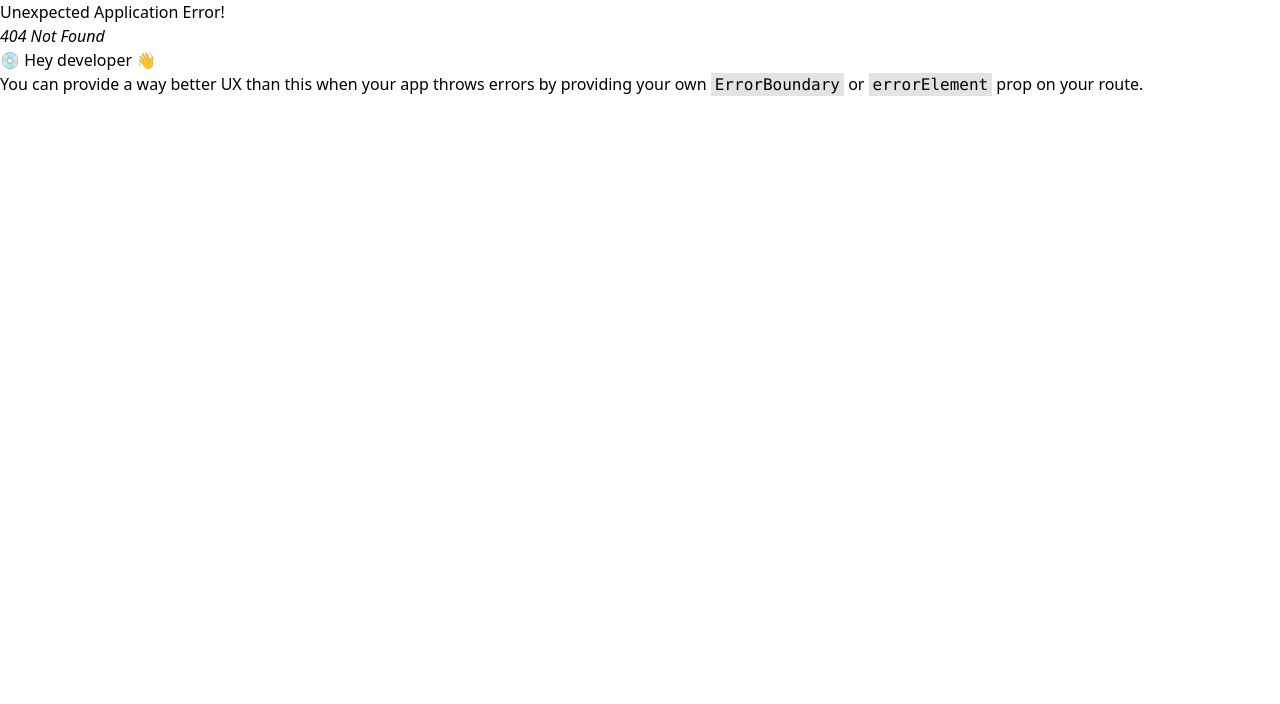
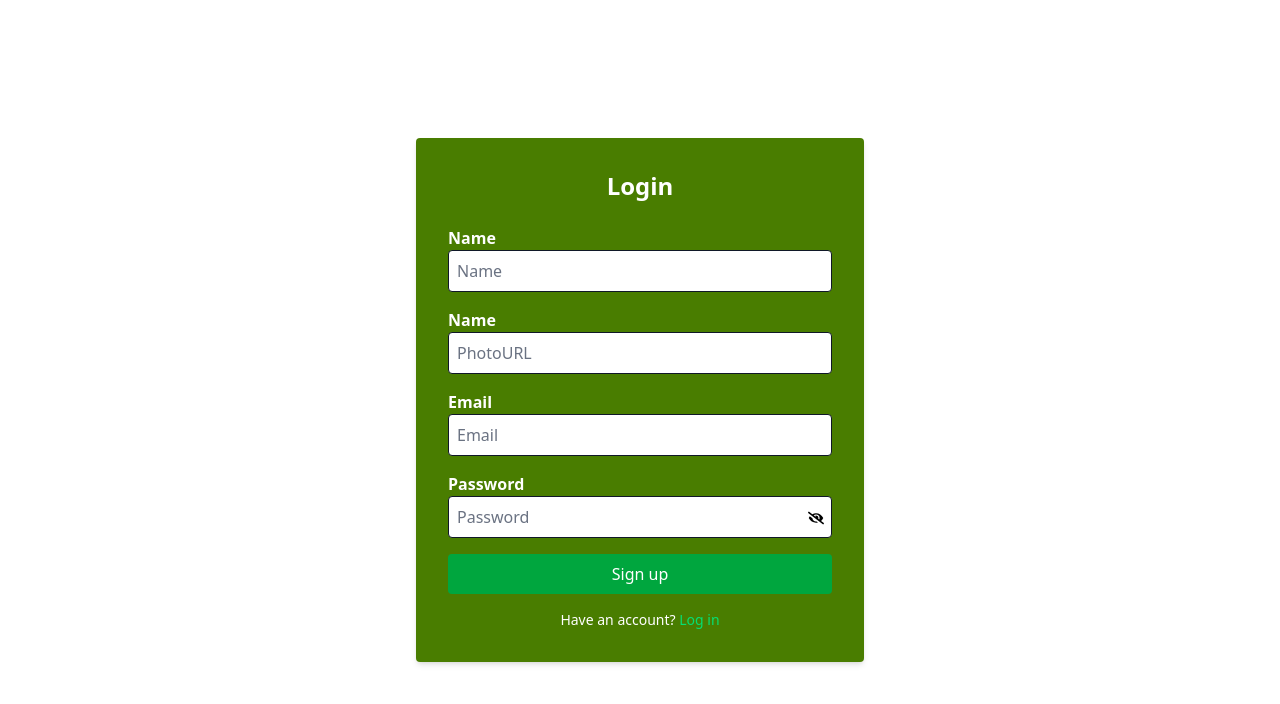
Before and after one commit to Shorabul/PetWell-client, a React (Vite) app: page /signup in a window 1280 px wide. Before the commit this address had no page. Shown: the top 704 px of the page. Built offline with nearby package versions, Linux system fonts and the light colour scheme; no server answers.

Commit message:
implement signup functionality and navigate user to homepage on successful registration

```diff
--- a/src/components/Navbar.jsx
+++ b/src/components/Navbar.jsx
@@ -1,14 +1,17 @@
-import React, { useState } from 'react';
+import React, { useContext, useState } from 'react';
 import { HiOutlineMenu } from "react-icons/hi";
 import { RxCross1 } from "react-icons/rx";
-import { NavLink } from 'react-router';
+import { Link, NavLink } from 'react-router';
+import { AuthContext } from '../provider/AuthContext';
 
 
 
 const Navbar = () => {
     const [toggle, setToggle] = useState(false);
     const [profileToggle, setProfileToggle] = useState(false);
-
+    const { user } = useContext(AuthContext);
+    // const { email } = user;
+    // console.log(email);
 
     const handleMenuToggle = () => {
         if (profileToggle) {
@@ -25,7 +28,7 @@ const Navbar = () => {
     return (
         <nav className="bg-lime-700">
             <div className="w-11/12 flex flex-wrap items-center justify-between mx-auto p-4">
-                <a href="https://flowbite.com/" className="flex items-center space-x-3 rtl:space-x-reverse">
+                <a className="flex items-center space-x-3 rtl:space-x-reverse">
                     <img src="https://i.ibb.co/vCQ80JMx/Warm-Paws-Logo.jpg" className="h-8" alt="Flowbite Logo" />
                     <span className="self-center text-2xl font-semibold whitespace-nowrap dark:text-white">WarmPaws</span>
                 </a>
@@ -43,21 +46,24 @@ const Navbar = () => {
                     </ul>
                 </div>
                 <div className="flex items-center md:order-2 space-x-3 md:space-x-0 rtl:space-x-reverse relative">
-                    <button onClick={handleProfileToggle} type="button" className="flex text-sm bg-gray-800 rounded-full md:me-0 focus:ring-4 focus:ring-gray-300 dark:focus:ring-gray-600">
-                        <img className="w-8 h-8 rounded-full" src="https://i.ibb.co/KpdMPfvv/demo-app-5.webp" alt="user photo" />
+                    {/* Profile dropdown */}
+                    {user ?
+                        <><button onClick={handleProfileToggle} type="button" className="flex text-sm bg-gray-800 rounded-full md:me-0 focus:ring-4 focus:ring-gray-300 dark:focus:ring-gray-600">
+                            <img className="w-8 h-8 rounded-full" src="https://i.ibb.co/kgVb18wv/user-icon.jpg" alt="user photo" />
                         </button>
-                    {/* Profile Dropdown menu */}
                             <div className={`${profileToggle ? 'block' : 'hidden'} z-50 absolute top-9 -right-3 my-4 text-base list-none bg-lime-700 divide-y divide-white rounded-lg shadow-s`} id="user-dropdown">
                                 <div className="px-4 py-3 flex flex-col">
                                     <span className="text-sm text-white">Shorabul</span>
-                            <span className="text-sm text-gray-300 truncate">shorabul@sh.com</span>
+                                    <span className="text-sm text-gray-300 truncate">{user.email}</span>
                                 </div>
                                 <ul className="py-2" aria-labelledby="user-menu-button">
                                     <li>
                                         <a className="px-4 py-2 text-sm text-white">Sign out</a>
                                     </li>
                                 </ul>
-                    </div>
+                            </div></>
+                        : < Link to='/login' type="button" className="focus:outline-none text-white bg-green-600 hover:bg-green-700 focus:ring-2 focus:ring-green-600 font-semibold rounded-lg text-sm px-5 py-2.5 mb-2">Login</Link>
+                    }
                     {/* Dropdown menu bar*/}
                     <button onClick={handleMenuToggle} data-collapse-toggle="navbar-user" type="button" className="inline-flex items-center p-2 w-10 h-10 justify-center text-sm text-white rounded-lg md:hidden hover:bg-gray-700 focus:outline-none focus:ring-2 focus:ring-gray-200" aria-controls="navbar-user" aria-expanded="false">
                         {toggle ? <RxCross1 size={24} /> : <HiOutlineMenu size={24} />}
--- /dev/null
+++ b/src/layouts/AuthLayout.jsx
@@ -0,0 +1,11 @@
+import React from 'react';
+
+const AuthLayout = () => {
+    return (
+        <div>
+
+        </div>
+    );
+};
+
+export default AuthLayout;
--- a/src/pages/Login.jsx
+++ b/src/pages/Login.jsx
@@ -1,9 +1,26 @@
 import React from 'react';
+import { Link } from 'react-router';
 
 const Login = () => {
     return (
-        <div>
-            Login
+        <div className="min-h-screen flex items-center justify-center">
+            <div className="bg-lime-700 text-white p-8 rounded shadow-md w-full max-w-md">
+                <h2 className="text-2xl font-bold mb-6 text-center">Login</h2>
+                <form>
+                    <div>
+                        <label className='font-semibold' htmlFor="email">Email</label>
+                        <input type="email" placeholder="Email" className="bg-white w-full mb-4 p-2 border rounded" />
+                    </div>
+                    <div>
+                        <label className='font-semibold' htmlFor="password">Password</label>
+                        <input type="password" placeholder="Password" className="bg-white w-full mb-4 p-2 border rounded" />
+                    </div>
+                    <button className="bg-green-600 hover:bg-green-700 focus:ring-green-600 text-white w-full py-2 rounded">Log in</button>
+                </form>
+                <p className="text-sm text-center mt-4">
+                    Don’t have an account? <Link to="/signup" className="text-green-400">Sign up</Link>
+                </p>
+            </div>
         </div>
     );
 };
--- a/src/pages/Signup.jsx
+++ b/src/pages/Signup.jsx
@@ -1,11 +1,64 @@
-import React from 'react';
+import React, { useContext, useState } from 'react';
+import { Link, useNavigate } from 'react-router';
+import { AuthContext } from '../provider/AuthContext';
+import { FaEye, FaEyeSlash } from "react-icons/fa";
 
-const Signup = () => {
+const Singup = () => {
+    const navigate = useNavigate();
+    const [show, setShow] = useState(false);
+    const { createUser, setUser } = useContext(AuthContext);
+    const handleSignup = (e) => {
+        e.preventDefault();
+        const name = e.target.name.value;
+        const email = e.target.email.value;
+        const password = e.target.password.value;
+        console.log(name, email, password);
+        createUser(email, password)
+            .then((userCredential) => {
+                const user = userCredential.user;
+                setUser(user);
+                alert("Signed up successful");
+                navigate('/')
+            })
+            .catch((error) => {
+                const errorCode = error.code;
+                const errorMessage = error.message;
+                console.log(errorCode, errorMessage);
+            })
+    }
     return (
-        <div>
-            Signup
+        <div className="min-h-screen flex items-center justify-center">
+            <div className="bg-lime-700 text-white p-8 rounded shadow-md w-full max-w-md">
+                <h2 className="text-2xl font-bold mb-6 text-center">Login</h2>
+                <form onSubmit={handleSignup}>
+                    <div>
+                        <label className='font-semibold' htmlFor="name">Name</label>
+                        <input type="name" name='name' placeholder="Name" className="bg-white placeholder:text-gray-500 text-gray-900 w-full mb-4 p-2 border rounded" />
+                    </div>
+                    <div>
+                        <label className='font-semibold' htmlFor="name">Name</label>
+                        <input type="url" name='photoURL' placeholder="PhotoURL" className="bg-white placeholder:text-gray-500 text-gray-900 w-full mb-4 p-2 border rounded" />
+                    </div>
+                    <div>
+                        <label className='font-semibold' htmlFor="email">Email</label>
+                        <input type='email' name='email' placeholder="Email" className="bg-white placeholder:text-gray-500 text-gray-900 w-full mb-4 p-2 border rounded" />
+                    </div>
+                    <div className='relative'>
+                        <label className='font-semibold' htmlFor="password">Password</label>
+                        <input type={show ? 'text' : 'password'} name='password' placeholder="Password" className="bg-white placeholder:text-gray-500 text-gray-900 w-full mb-4 p-2 border rounded" />
+                        <span onClick={() => setShow(!show)} className='text-black absolute top-9.5 right-2'>
+                            {show ? <FaEye /> : <FaEyeSlash />
+                            }
+                        </span>
+                    </div>
+                    <button type='submit' className="bg-green-600 hover:bg-green-700 focus:ring-green-600 text-white w-full py-2 rounded">Sign up</button>
+                </form>
+                <p className="text-sm text-center mt-4">
+                    Have an account? <Link to="/login" className="text-green-400">Log in</Link>
+                </p>
+            </div>
         </div>
     );
 };
 
-export default Signup;
+export default Singup;
--- a/src/provider/AuthProvider.jsx
+++ b/src/provider/AuthProvider.jsx
@@ -1,5 +1,5 @@
 import React from 'react';
-import { getAuth, } from "firebase/auth";
+import { createUserWithEmailAndPassword, getAuth, onAuthStateChanged, } from "firebase/auth";
 import { AuthContext } from './AuthContext';
 import app from '../firebase/firebase.config';
 import { useEffect } from 'react';
@@ -11,6 +11,8 @@ const AuthProvider = ({ children }) => {
     const [services, setServices] = useState([]);
     const [tips, setTips] = useState([]);
     const [doctors, setDoctors] = useState([]);
+    const [user, setUser] = useState(null);
+    // console.log(user);
     useEffect(() => {
         fetch('/services.json')
             .then(res => res.json())
@@ -36,10 +38,26 @@ const AuthProvider = ({ children }) => {
             })
     }, []);
 
+    const createUser = (email, password) => {
+        return createUserWithEmailAndPassword(auth, email, password);
+    }
+
+    useEffect(() => {
+        const unsubscribe = onAuthStateChanged(auth, (currentUser) => {
+            setUser(currentUser);
+        });
+        return () => {
+            unsubscribe();
+        }
+    }, []);
+
     const authData = {
         services,
         tips,
         doctors,
+        user,
+        setUser,
+        createUser,
     }
     return (
         <AuthContext value={authData}>
```
Also changed, not shown: src/routes/router.jsx (+11 -2 lines). Lines whose indentation alone changed are shown as unchanged.
